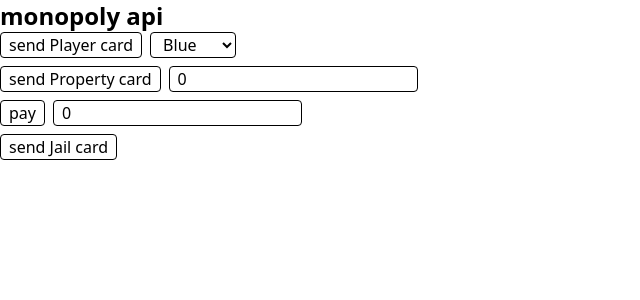
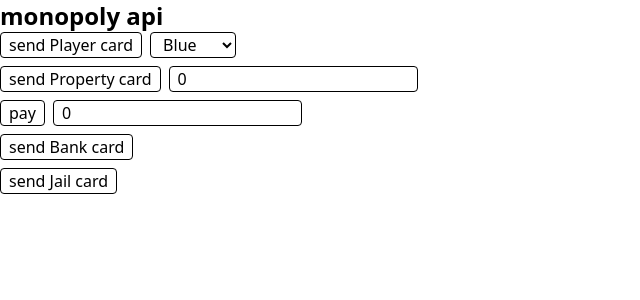
Before and after one commit to benni043/monopoly-banking, a Nuxt app: page /api in a window 1280 px wide. Shown: the top 300 px of the page, without its empty margins (0-640 px from the left). Built offline with nearby package versions, Linux system fonts and the light colour scheme.

Commit message:
added bank trade api button

```diff
--- a/app/pages/api.vue
+++ b/app/pages/api.vue
@@ -19,6 +19,13 @@
 
 function onJailCard() {
   $fetch("/api/jailCard/", {
+    method: "POST",
+    body: JSON.stringify({}),
+  });
+}
+
+function onBankCard() {
+  $fetch("/api/bankCard/", {
     method: "POST",
     body: JSON.stringify({}),
   });
@@ -72,6 +79,11 @@
         <input class="border px-2 rounded" v-model="payAmount" type="number" />
       </div>
       <div>
+        <button class="cursor-pointer border px-2 rounded" @click="onBankCard">
+          send Bank card
+        </button>
+      </div>
+      <div>
         <button class="cursor-pointer border px-2 rounded" @click="onJailCard">
           send Jail card
         </button>
```
Also changed, not shown: 1 other file (tests, documents, lock files or other folders).
